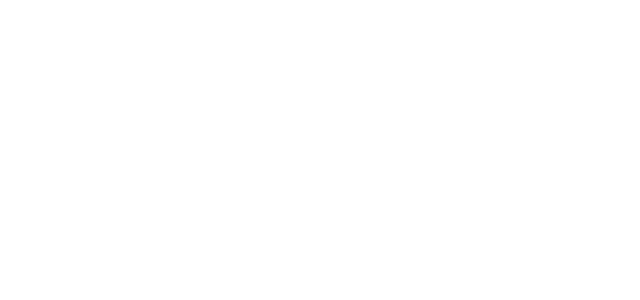
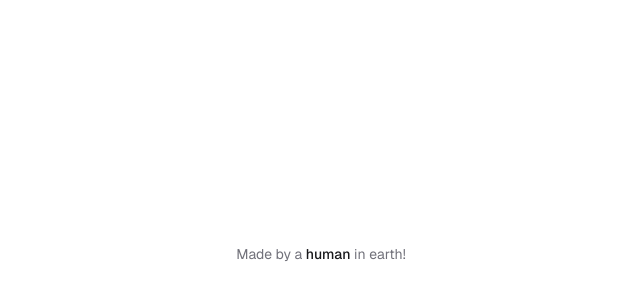
Before and after one commit to snelusha/smart-stream, a Next.js app: page / in a window 1280 px wide. Shown: the part 146-446 px from the top of the page, without its empty margins (319-959 px from the left). Built offline with nearby package versions, Linux system fonts and the light colour scheme.

Commit message:
feat: implement basic ui and config store

```diff
--- a/app/page.tsx
+++ b/app/page.tsx
@@ -1,3 +1,16 @@
+"use client";
+
+import { useConfigStore } from "@/stores/config";
+
 export default function Page() {
-  return null;
+  const configStore = useConfigStore();
+
+  return (
+    <main className="grid min-h-dvh place-items-center">
+      <p className="text-muted-foreground">
+        Made by a <span className="text-secondary-foreground font-medium">human</span> in
+        earth!
+      </p>
+    </main>
+  );
 }
--- /dev/null
+++ b/stores/config.ts
@@ -0,0 +1,32 @@
+import { create } from "zustand";
+import { persist, createJSONStorage } from "zustand/middleware";
+
+interface Config {
+  endpoint: string;
+}
+
+interface ConfigState {
+  config: Config;
+  setConfig: (config: Config) => void;
+}
+
+export const useConfigStore = create<ConfigState>()(
+  persist(
+    (set, get) => ({
+      config: {
+        endpoint: "",
+      },
+      setConfig: (config) =>
+        set({
+          config: {
+            ...get().config,
+            ...config,
+          },
+        }),
+    }),
+    {
+      name: "config-storage",
+      storage: createJSONStorage(() => localStorage),
+    },
+  ),
+);
--- a/styles/globals.css
+++ b/styles/globals.css
@@ -44,6 +44,6 @@
   }
 
   body {
-    @apply bg-background text-sm text-foreground antialiased;
+    @apply bg-background font-sans text-sm text-foreground antialiased;
   }
 }
```
